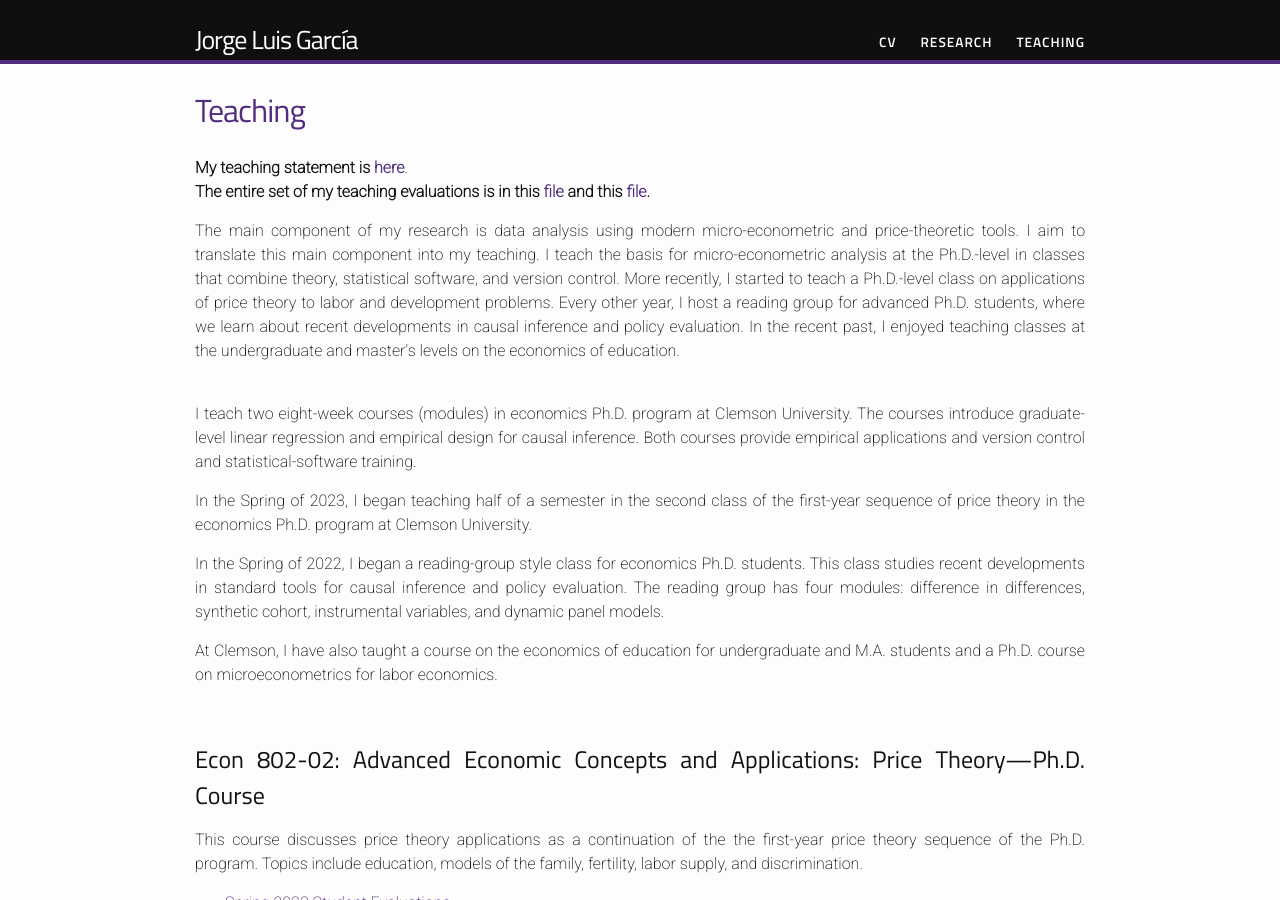
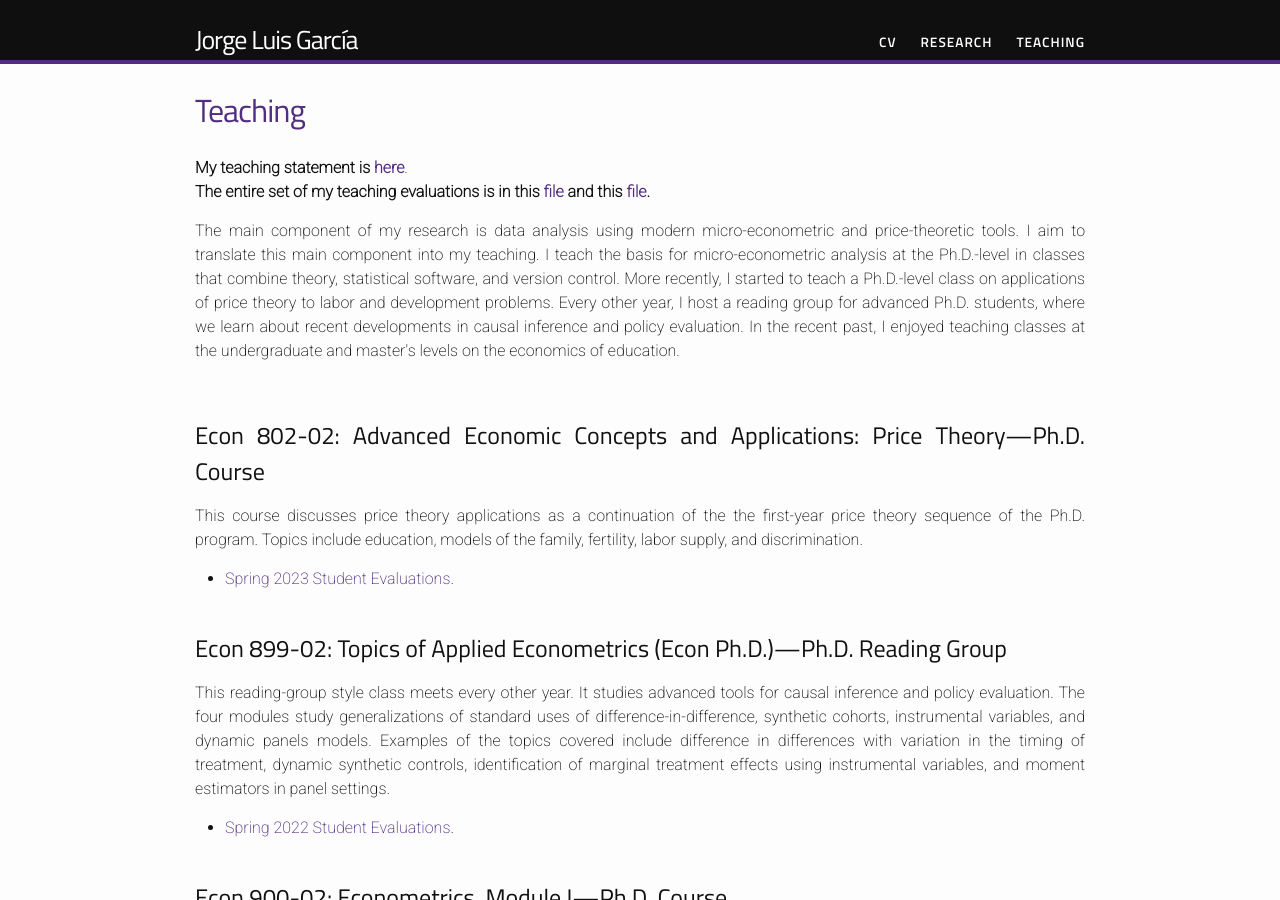
Before and after one commit to jorgelgarcia/jorgelgarcia.github.io, a Jekyll site: the page built from teaching.md, in a window 1280 px wide and 900 px high. Built offline with Jekyll 4.4.1, drawn with Linux system fonts in a browser that asks for light colours; nearby versions of some CDN libraries; some web fonts are replaced.

Commit message:
reduce teaching

```diff
--- a/teaching.md
+++ b/teaching.md
@@ -11,14 +11,6 @@ permalink: /teaching/
 <p align="justify">
 The main component of my research is data analysis using modern micro-econometric and price-theoretic tools. I aim to translate this main component into my teaching. I teach the basis for micro-econometric analysis at the Ph.D.-level in classes that combine theory, statistical software, and version control. More recently, I started to teach a Ph.D.-level class on applications of price theory to labor and development problems. Every other year, I host a reading group for advanced Ph.D. students, where we learn about recent developments in causal inference and policy evaluation. In the recent past, I enjoyed teaching classes at the undergraduate and master's levels on the economics of education.
 </p>
-<br>
-I teach two eight-week courses (modules) in economics Ph.D. program at Clemson University. The courses introduce graduate-level linear regression and empirical design for causal inference. Both courses provide empirical applications and version control and statistical-software training.<br />
-
-In the Spring of 2023, I began teaching half of a semester in the second class of the first-year sequence of price theory in the economics Ph.D. program at Clemson University.
-
-In the Spring of 2022, I began a reading-group style class for economics Ph.D. students. This class studies recent developments in standard tools for causal inference and policy evaluation. The reading group has four modules: difference in differences, synthetic cohort, instrumental variables, and dynamic panel models.<br />
-
-At Clemson, I have also taught a course on the economics of education for undergraduate and M.A. students and a Ph.D. course on microeconometrics for labor economics.
 
 <br />
 ## Econ 802-02: Advanced Economic Concepts and Applications: Price Theory---Ph.D. Course
```
